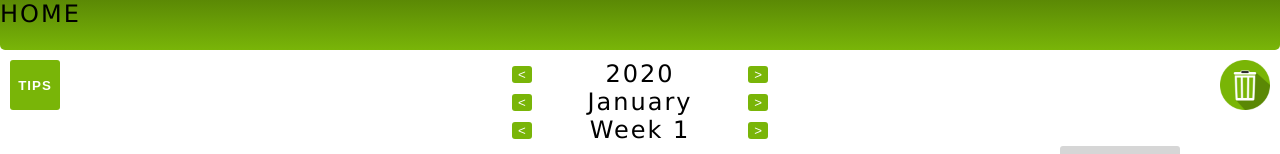
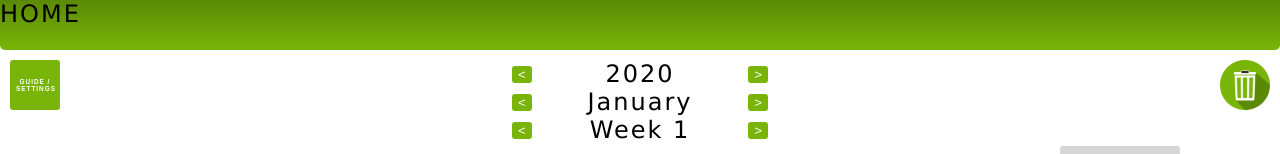
Before and after one commit to JrdnVan/Calendar-Planner, a React (Create React App) app in the folder calendar-planner/: page / in a window 1280 px wide. Shown: the top 154 px of the page. Built offline with nearby package versions, Linux system fonts and the light colour scheme.

Commit message:
extended Tips button into a settings button with collapsing child buttons for future features

```diff
--- a/calendar-planner/src/App.js
+++ b/calendar-planner/src/App.js
@@ -68,10 +68,16 @@ class App extends Component {
                         onDragOver={this.allowDrop}
                     >
                     </img>
-
-                    <button onClick = {this.openTips} className="Button tipsButton">
-                            TIPS
-                    </button>
+                    <div className = "settingButtons">
+                        <div className="hideme">
+                            <button className = "Button tipsButton ButtonC">DELETE DATA</button>
+                            <button className = "Button tipsButton ButtonB">CUSTOM COLOURS</button>
+                            <button className = "Button tipsButton ButtonA">PREMADE THEMES</button>
+                        </div>
+                        <button className="Button tipsButton" onClick ={this.openTips}>
+                                GUIDE / SETTINGS
+                        </button>
+                    </div>
                 </body>
             </div>
         );
@@ -438,14 +444,14 @@ class App extends Component {
         alert("Tips:\n" +
             "1. When dragging a card onto another time block, the top of the card will appear where your cursor is.\n" +
             "2. Card data is currently stored on your computer via cookies. Clearing cookies will also clear your card data.\n" +
-            "3. When creating a card, wisely choose the Length of the card as it can't exceed (24 - (Starting Time)).\n" +
+            "3. When creating a card, wisely choose the Length of the card as it can't exceed (24 - (Starting Time)). (Would like to fix selection options in the future)\n" +
             "-----\n" +
             "Current issues to fix:\n" +
-            "1. Safari start dates are incorrect.\n" +
+            "1. Safari iOS can't drag/drop.\n" +
             "-----\n" +
             "Noted Feedbacks:\n" +
-            "1. Ability to edit pre-existing cards.\n" +
-            "2. Adding an online DB via Facebook/Gmail logins.\n"
+            "1. Ability to edit pre-existing cards. (Probably?)\n" +
+            "2. Adding an online DB via Facebook/Gmail logins. (Most likely will do)\n"
             );
     }
 }
--- a/calendar-planner/src/styles.css
+++ b/calendar-planner/src/styles.css
@@ -1,3 +1,10 @@
+:root{
+    --A: 60px;
+    --B: 120px;
+    --C: 180px;
+    --animationTime: 0.7s;
+}
+
 .break{
     height: 10px;
 }
@@ -21,9 +28,12 @@
     color: white;
     border-radius: 3px;
     margin-top: 6px;
+    cursor: pointer;
 }
+
 .Button:hover{
     box-shadow: 0 2px 4px 0 rgba(0,0,0,0.2), 0 6px 20px 0 rgba(0,0,0,0.19);
+    background-color: #5B8905;
 }
 
 .addCardButton{
@@ -46,8 +56,8 @@
     left: 0;
     height: 50px;
     width: 50px;
-    margin-top: 60px;
-    margin-left: 10px;
+    margin-top: 0px;
+    font-size: 40%;
     font-weight: bold;
     letter-spacing: 1px;
 }
@@ -163,6 +173,65 @@
     width: 80px;
     height: 20px;
 }
+
+.settingButtons{
+    position: absolute;
+    top: 0;
+    left: 0;
+    height: 50px;
+    width: 50px;
+    margin-top: 60px;
+    margin-left: 10px;
+}
+
+.settingButtons:hover{
+    height: 180px;
+}
+
+.settingButtons:hover .hideme{
+    display: block;
+}
+
+.hideme{
+    display:none;
+}
+
+.settingButtons .ButtonA{
+    margin-top: var(--A);
+    animation: animationA var(--animationTime);
+    animation-timing-function: ease;
+
+}
+
+.settingButtons .ButtonB{
+    margin-top: var(--B);
+    animation: animationB var(--animationTime);
+    animation-timing-function: ease;
+}
+
+.settingButtons .ButtonC{
+    margin-top: var(--C);
+    animation: animationC var(--animationTime);
+    animation-timing-function: ease;
+}
+
+@keyframes back{
+    to{top:0px;}
+}
+
+@keyframes animationA {
+    from {top: -60px;}
+    to {top: 0px;}
+}
+@keyframes animationB {
+    from {top: -120px;}
+    to {top: 0px;}
+}
+@keyframes animationC {
+    from {top: -180px;}
+    to {top: 0px;}
+}
+
 @media screen and (max-width: 1200px) {
     .box{
         width: 45px;
```
